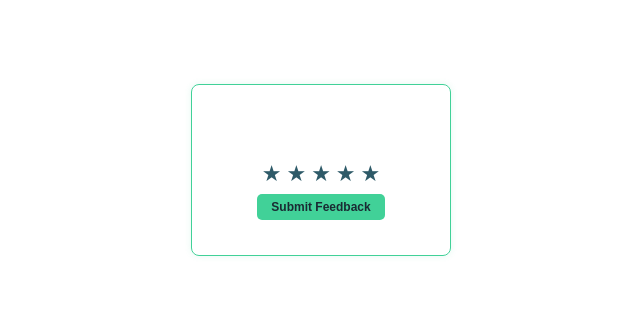
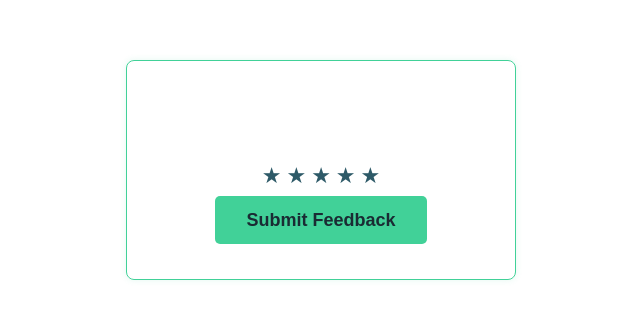
Before and after one commit to GlobalMarketingOperation/PowerUpHome, a plain HTML site: page index.html in a window 1280 px wide. Shown: the part 230-548 px from the top of the page, without its empty margins (319-959 px from the left). Drawn offline with Linux system fonts and the light colour scheme.

Commit message:
Update button and status text styles

```diff
--- a/index.html
+++ b/index.html
@@ -30,14 +30,14 @@
     border-radius: 8px;
     padding: 14px 18px;
     text-align: center;
-    max-width: 260px;
+    max-width: 390px;
     width: 100%;
     box-shadow: 0 0 6px rgba(65, 209, 152, 0.15);
     backdrop-filter: blur(4px);
   }
   .card h2 {
     color: var(--text);
-    font-size: 13px;
+    font-size: 19.5px;
     line-height: 1.35;
     margin: 0 0 10px 0;
     font-weight: 600;
@@ -66,8 +66,8 @@
     color: var(--btn-text);
     border: none;
     border-radius: 5px;
-    padding: 6px 14px;
-    font-size: 12px;
+    padding: 13.5px 31.5px;
+    font-size: 18px;
     font-weight: 600;
     cursor: pointer;
     transition: background 0.15s ease, transform 0.1s ease;
@@ -77,7 +77,7 @@
   .submit-btn:disabled { opacity: 0.5; cursor: not-allowed; }
   .status {
     margin-top: 7px;
-    font-size: 11px;
+    font-size: 16.5px;
     color: var(--accent);
     min-height: 14px;
   }
```
